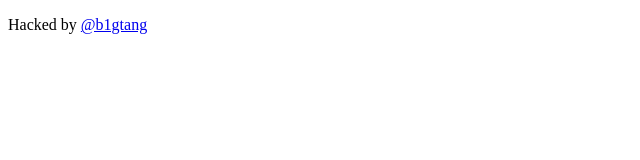
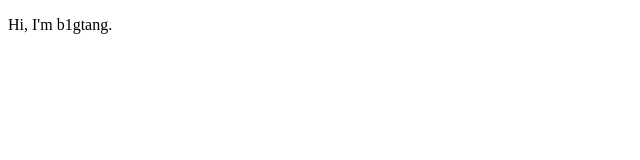
Before and after one commit to b1gtang/b1gtang.github.io, a plain HTML site: page index.html in a window 1280 px wide. Shown: the whole page, without its empty margins (0-640 px from the left). Drawn offline with Linux system fonts and the light colour scheme.

Commit message:
Update index.html

```diff
--- a/index.html
+++ b/index.html
@@ -8,7 +8,7 @@
   <body>
     <div id="-.-">
       <p>
-        Hacked by <a href="http://weibo.com/b1gtang">@b1gtang</a>
+        Hi, I&#39;m b1gtang.
       </p>
     </div>
     <div style="display:none">
```
